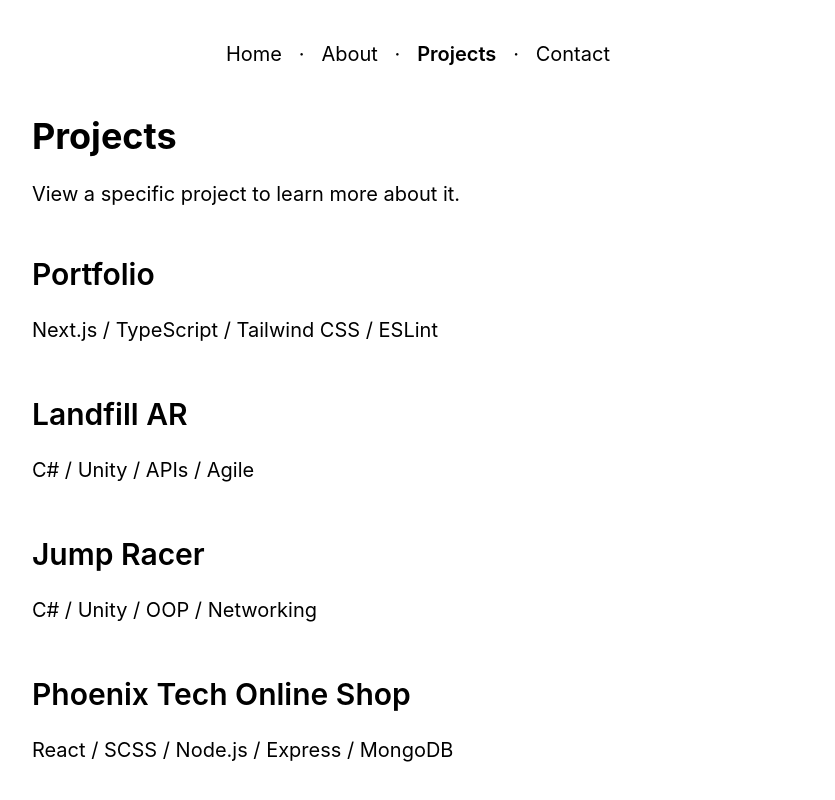
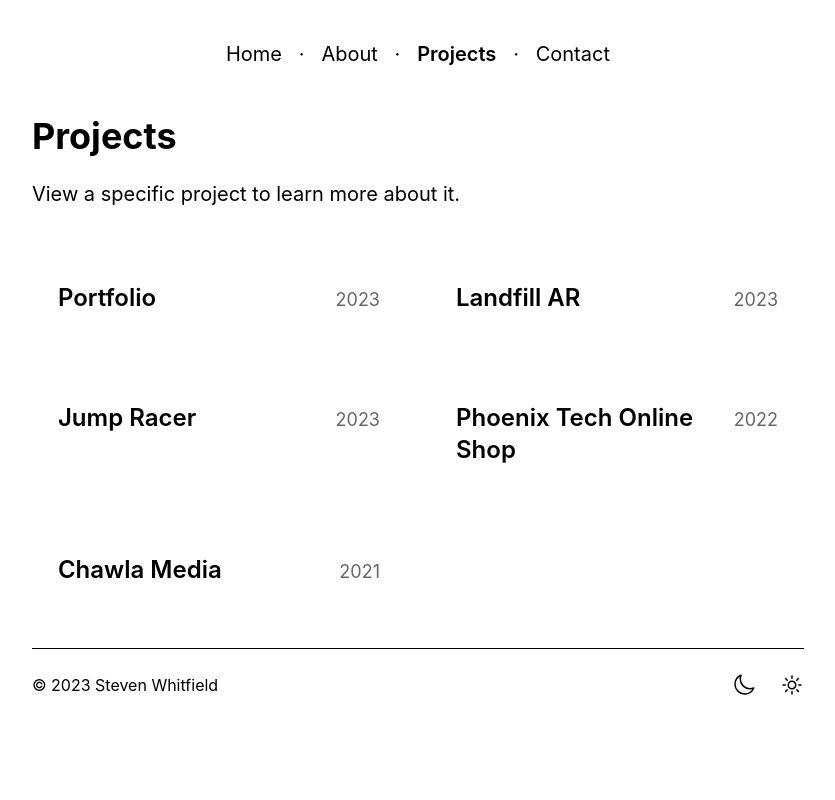
Before and after one commit to stevmwhitfield/stevenwhitfield.dev, a Next.js app: page /projects in a window 1280 px wide. Shown: the top 800 px of the page, without its empty margins (222-1057 px from the left). Built offline with nearby package versions, Linux system fonts and the light colour scheme; what @catppuccin/tailwindcss would draw is missing.

Commit message:
UI changes and fixes

```diff
--- a/src/app/about/page.tsx
+++ b/src/app/about/page.tsx
@@ -31,11 +31,7 @@
             CompTIA
           </li>
           <li className='my-3'>
-            Managing a booth for{' '}
-            <Link href={'/projects/jump-racer.md'} className='text-primary'>
-              Jump Racer
-            </Link>{' '}
-            at{' '}
+            Managing a booth for <Link href={'/projects/jump-racer'}>Jump Racer</Link> at{' '}
             <Link
               href={
                 'https://floridapoly.edu/student-affairs/student-development/campus-traditions/game-expo.php'
--- a/src/app/globals.css
+++ b/src/app/globals.css
@@ -12,6 +12,7 @@
     --clr-primary: var(--ctp-latte-teal-raw);
     --clr-accent: var(--ctp-latte-blue-raw);
     --clr-border: var(--ctp-latte-subtext0-raw);
+    --clr-card: var(--ctp-latte-mantle-raw);
   }
 
   /* Catppuccin - Macchiato */
@@ -22,6 +23,7 @@
     --clr-primary: var(--ctp-macchiato-teal-raw);
     --clr-accent: var(--ctp-macchiato-blue-raw);
     --clr-border: var(--ctp-macchiato-lavender-raw);
+    --clr-card: var(--ctp-macchiato-mantle-raw);
   }
 }
 
--- a/src/app/page.tsx
+++ b/src/app/page.tsx
@@ -9,7 +9,7 @@
 const Home = () => {
   return (
     <>
-      <header className='flex flex-col sm:flex-row sm:items-center sm:gap-6'>
+      <header className='flex flex-col sm:flex-row sm:items-center sm:justify-between sm:gap-6'>
         <Image
           src={'/Steven_Whitfield.jpg'}
           alt={'A photo of Steven Whitfield'}
@@ -18,7 +18,7 @@
           height={72}
           className='rounded-full'
         />
-        <div className='pt-3 sm:pt-0'>
+        <div className='pt-3 sm:pt-0 sm:order-first'>
           <h1 className='text-4xl font-bold text-primary'>Steven Whitfield</h1>
           <h2 className='text-2xl text-subtext'>Software Engineer</h2>
         </div>
--- a/src/app/projects/page.tsx
+++ b/src/app/projects/page.tsx
@@ -21,9 +21,16 @@
         <h1 className='text-4xl font-bold text-primary'>Projects</h1>
         <p className='pt-6'>View a specific project to learn more about it.</p>
       </header>
-      <section className='pt-12 flex flex-col gap-12'>
-        {projects.map(({ id, title, tags }) => (
-          <ProjectLink key={id} title={title} tags={tags} href={`/projects/${id}`} />
+      <section className='pt-12 grid grid-cols-auto-fill gap-6'>
+        {projects.map(({ id, title, tags, date, description }) => (
+          <ProjectLink
+            key={id}
+            title={title}
+            tags={tags}
+            year={date.split('-')[0]}
+            description={description}
+            href={`/projects/${id}`}
+          />
         ))}
       </section>
     </>
--- a/src/components/projects/ProjectLink.tsx
+++ b/src/components/projects/ProjectLink.tsx
@@ -4,17 +4,21 @@
   title: string;
   tags: string[];
   href?: string;
+  year: string;
+  description: string;
 }
 
-const ProjectLink = ({ title, tags, href }: ProjectLink) => {
+const ProjectLink = ({ title, href, year, description }: ProjectLink) => {
   return (
-    <Link href={`${href}`} className='flex flex-col text-start hover:no-underline'>
-      <p className='text-3xl font-semibold text-text'>{title}</p>
-      <div className='flex gap-x-2 pt-6 pb-1'>
-        <p className='text-subtext overflow-hidden whitespace-nowrap overflow-ellipsis'>
-          {tags.join(' / ')}
-        </p>
+    <Link
+      href={`${href}`}
+      className='block px-6 py-6 bg-card border-2 border-transparent hover:border-border hover:opacity-100 hover:no-underline'
+    >
+      <div className='flex justify-between items-baseline mb-3'>
+        <p className='text-2xl text-text font-semibold'>{title}</p>
+        <p className='text-lg text-accent opacity-60'>{year}</p>
       </div>
+      <p className='text-base text-text'>{description}</p>
     </Link>
   );
 };
--- a/src/lib/projects.ts
+++ b/src/lib/projects.ts
@@ -13,6 +13,7 @@
   repo?: string | undefined;
   live?: string | undefined;
   date: string;
+  description: string;
 }
 
 const projectsDirectory = path.join(process.cwd(), 'projects');
--- a/tailwind.config.js
+++ b/tailwind.config.js
@@ -18,6 +18,10 @@
         primary: 'rgb(var(--clr-primary), <alpha-value>)',
         accent: 'rgb(var(--clr-accent), <alpha-value>)',
         border: 'rgb(var(--clr-border), <alpha-value>)',
+        card: 'rgb(var(--clr-card), <alpha-value>)',
+      },
+      gridTemplateColumns: {
+        'auto-fill': 'repeat(auto-fill, minmax(300px, 1fr))',
       },
     },
   },
```
